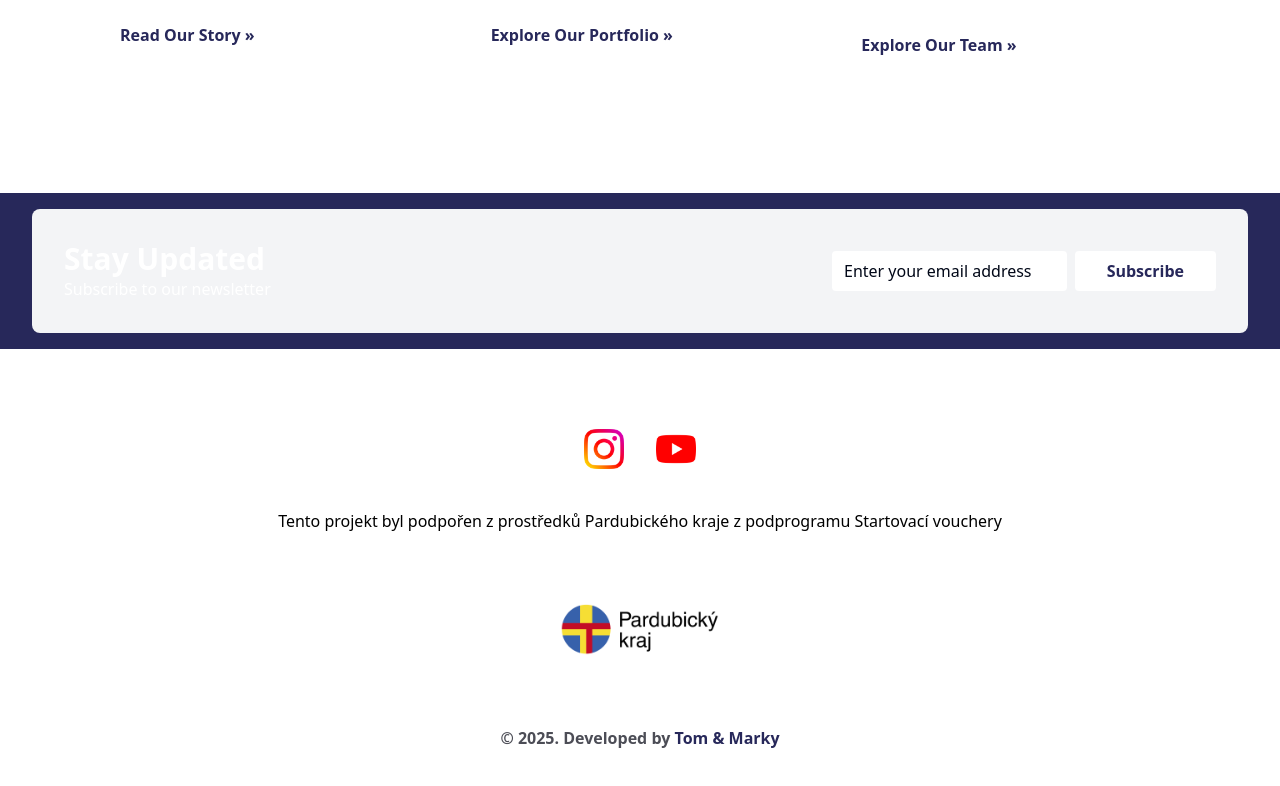
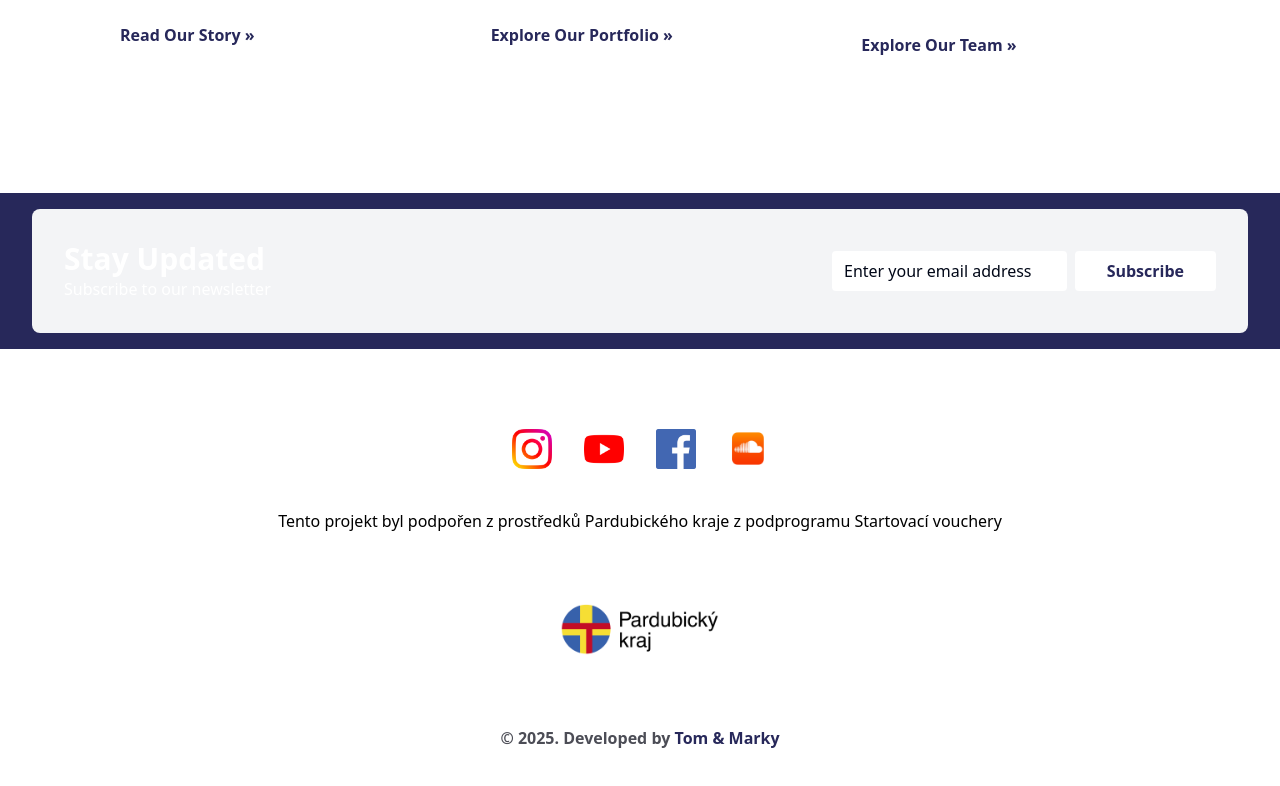
Before and after one commit to TomKalina/independentrecords.cz, a Next.js app: page /demo in a window 1280 px wide. Shown: the part 2658-3444 px from the top of the page. Built offline with nearby package versions, Linux system fonts and the light colour scheme; what tailwindcss-animated would draw is missing.

Commit message:
evening_updage

```diff
--- a/src/app/components/Footer.tsx
+++ b/src/app/components/Footer.tsx
@@ -23,6 +23,28 @@ export default function Footer(props: Props) {
             <Image
               src="/assets/images/social_icons/youtube.png"
               alt="YouTube"
+              className="h-10 w-10"
+              width={512}
+              height={512}
+            />
+          </a>
+        </li>
+        <li>
+          <a href="https://www.facebook.com/profile.php?id=61567338632699">
+            <Image
+              src="/assets/images/social_icons/facebook.png"
+              alt="Facebook"
+              className="h-10 w-10"
+              width={512}
+              height={512}
+            />
+          </a>
+        </li>
+        <li>
+          <a href="https://soundcloud.com/independentrecordsstudio">
+            <Image
+              src="/assets/images/social_icons/soundcloud.png"
+              alt="Soundcloud"
               className="h-10 w-10"
               width={512}
               height={512}
```
Also changed, not shown: public/assets/images/social_icons/soundcloud.png (added).
